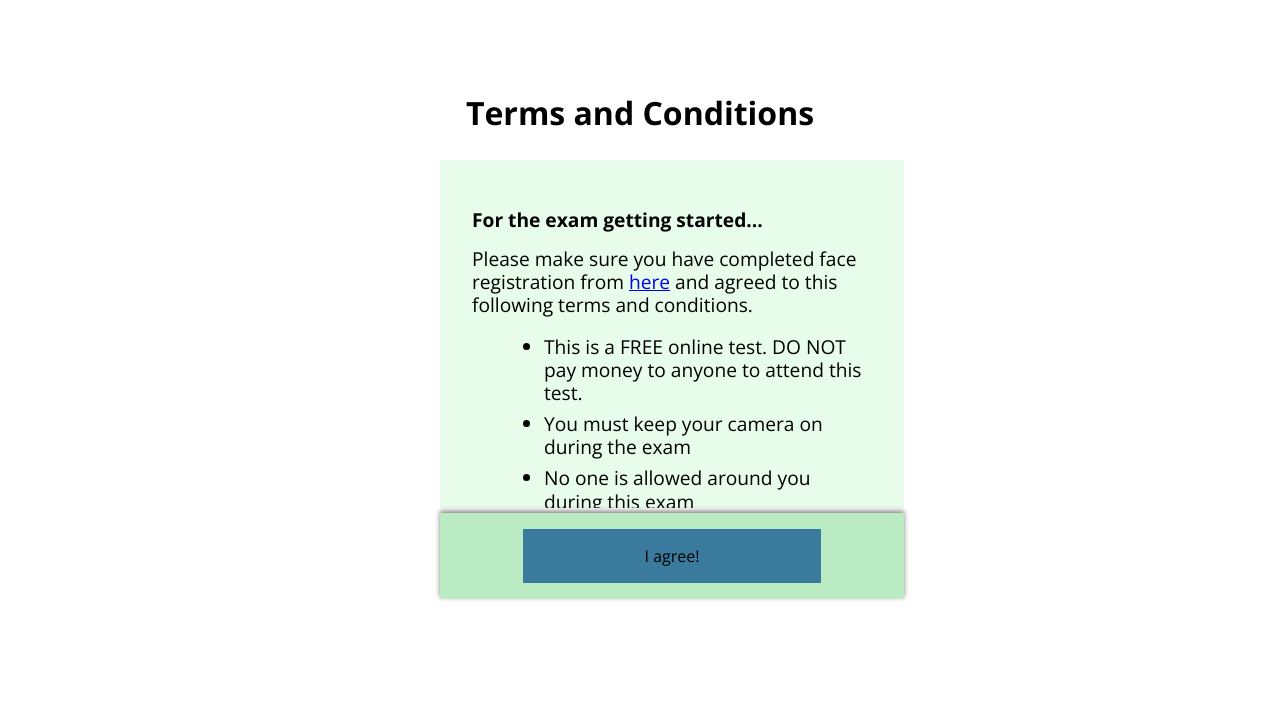
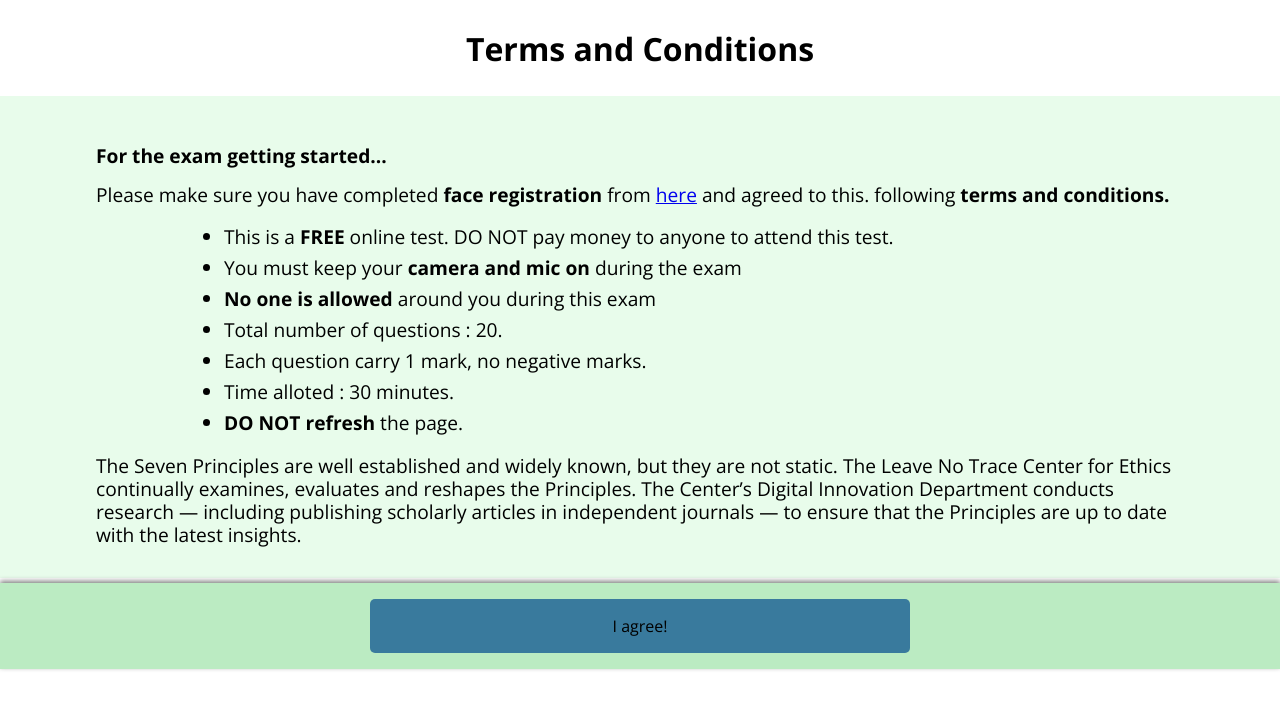
Before and after one commit to Adnanrobi/hrgini_instructionModule, a React (Create React App) app: page / in a window 1280 px wide. Shown: the top 708 px of the page. Built offline with nearby package versions, Linux system fonts and the light colour scheme.

Commit message:
optimized video feed

```diff
--- a/package.json
+++ b/package.json
@@ -5,6 +5,7 @@
   "dependencies": {
     "@emotion/react": "^11.9.0",
     "@emotion/styled": "^11.8.1",
+    "@material-ui/core": "^4.12.4",
     "@mui/icons-material": "^5.8.2",
     "@mui/material": "^5.8.2",
     "@mui/styled-engine-sc": "^5.8.0",
@@ -15,8 +16,11 @@
     "react": "^18.1.0",
     "react-dom": "^18.1.0",
     "react-icons": "^4.4.0",
+    "react-router-dom": "^6.3.0",
     "react-scripts": "5.0.1",
+    "react-webcam": "^7.0.1",
     "styled-components": "^5.3.5",
+    "sweetalert": "^2.1.2",
     "web-vitals": "^2.1.4"
   },
   "scripts": {
--- a/src/App.js
+++ b/src/App.js
@@ -1,17 +1,26 @@
-import './App.css';
-import AnsweredQst from './Components/AnsweredQst/AnsweredQst';
-import ExamInfo from './Components/ExamInfo/ExamInfo';
-import Navbar from './Components/Navbar';
+import React, { Component }  from 'react';
+import "./App.css";
+import { BrowserRouter as Router, Routes, Route } from "react-router-dom";
+import AnsweredQst from "./Components/AnsweredQst/AnsweredQst";
+import ExamInfo from "./Components/ExamInfo/ExamInfo";
+//import Navbar from "./Components/Navbar";
 import Sidebar from "./Components/Sidebar";
-import QstList from './Components/QstList/QstList';
-import VideoFeed from './Components/VideoFeed/VideoFeed';
+import QstList from "./Components/QstList/QstList";
+import VideoFeed from "./Components/VideoFeed/VideoFeed";
 import Terms from "./Components1/termsConditions";
+//import Exam from "./Components1/examPage";
+import Reg from "./Components1/registration";
 
 function App() {
   return (
-    <div className="App">
-      {/* <div className="App__body">
-        <div className="App__left" >
+    <Router>
+      <Routes>
+        <Route path="/" element={<Terms />} />
+        <Route
+          path="/exam"
+          element={
+            <div className="App__body">
+              <div className="App__left">
                 <VideoFeed />
                 <AnsweredQst />
               </div>
@@ -19,9 +28,12 @@ function App() {
                 <ExamInfo />
                 <QstList />
               </div>
-      </div> */}
-      <Terms/>
             </div>
+          }
+        />
+        <Route path="/registration" element={<Reg />} />
+      </Routes>
+    </Router>
   );
 }
 
--- a/src/Components/AnsweredQst/AnsweredQst.css
+++ b/src/Components/AnsweredQst/AnsweredQst.css
@@ -1,6 +1,6 @@
 .AnsweredQst__{
     position: sticky;
-    top:13rem;
+    top:10rem;
 }
 
 .AQ__top{
--- /dev/null
+++ b/src/Components/CameraAccess/CameraAccess.css
@@ -0,0 +1,10 @@
+video {
+    width: 100%;
+    max-width: 100%;
+    height: auto;
+    border-radius: 0.8rem;
+}
+
+*{
+    border: 1rem black;
+}
--- a/src/Components/VideoFeed/VideoFeed.css
+++ b/src/Components/VideoFeed/VideoFeed.css
@@ -1,9 +1,7 @@
 .VideoFeed{
-    background-color: black;
-    height: 12rem;
-    width: 16rem;
+    max-height: 12rem;
+    max-width: 16rem;
     border-radius:1rem;
-    margin-top: 0.3rem;
     position: sticky;
     top: 0;
 }
--- a/src/Components/VideoFeed/VideoFeed.js
+++ b/src/Components/VideoFeed/VideoFeed.js
@@ -1,10 +1,11 @@
 import React from 'react';
 import './VideoFeed.css';
+import CameraAccess from '../CameraAccess/CameraAccess';
 
 function VideoFeed() {
   return (
     <div className="VideoFeed">
-
+      <CameraAccess />
     </div>
   )
 }
--- /dev/null
+++ b/src/Components1/registration.js
@@ -0,0 +1,9 @@
+import React from 'react'
+
+function registration() {
+  return (
+    <div>registration now!!!!!!!!!</div>
+  )
+}
+
+export default registration
--- a/src/Components1/termsConditions.css
+++ b/src/Components1/termsConditions.css
@@ -1,8 +1,10 @@
 .section {
   background: white;
-  padding: 4rem;
+  /* margin-left: 20rem; */
   display: grid;
   place-items: center;
+  width: 100%;
+  max-height: 70%;
 }
 
 .terms_header {
@@ -13,28 +15,32 @@
 
 .terms {
   background-color: #e8fceb;
-  width: 400px;
-  height: 300px;
-  overflow: auto;
+  /* overflow: auto; */
   padding: 2rem 2rem 1rem;
-  max-width: 1200px;
+  /* max-width: 1200px; */
   font-size: 1.3rem;
   line-height: 1.2;
 }
 .terms > h2 {
   font-size: 1.2rem;
   font-weight: bold;
+  padding-left: 4rem;
+  padding-right: 4rem;
 }
 
 .terms > p {
   margin: 1rem 0;
   font-size: 1.2rem;
+  padding-left: 4rem;
+  padding-right: 4rem;
 }
 
 .terms > ul {
   margin-left: 2rem;
   list-style: disc;
   font-size: 1.2rem;
+  padding-left: 10rem;
+  padding-right: 10rem;
 }
 
 .terms > ul > li {
@@ -44,7 +50,7 @@
 
 .terms_container {
   display: grid;
-  width: 400px;
+  width: 100%;
   margin: auto;
 }
 .btn_container {
@@ -60,11 +66,34 @@
 
 .btn_accept {
   all: unset;
-  width: 60%;
+  width: 40%;
   display: inline-block;
   text-align: center;
-  background-color: #397A9D;
+  background-color: #397a9d;
   padding: 1rem 1.5rem;
-  transition: all 250ms ease-in-out;
+  transition: all 0.25s ease-in;
   opacity: 1;
+  cursor: pointer;
+  border-radius: 5px;
 }
+
+.btn_reject {
+  all: unset;
+  width: 40%;
+  display: inline-block;
+  text-align: center;
+  background-color: #397a9d;
+  padding: 1rem 1.5rem;
+  transition: all 0.25s ease-in;
+  opacity: 0.6;
+  border-radius: 5px;
+}
+
+.btn_accept:hover {
+  width: 42%;
+  height: 50%;
+}
+
+button:disabled {
+  opacity: 0.5;
+}
--- a/src/Components1/termsConditions.js
+++ b/src/Components1/termsConditions.js
@@ -1,37 +1,53 @@
-import React, { useEffect, useState } from 'react';
+import React, { useEffect, useState } from "react";
+import { Link, useNavigate } from "react-router-dom";
 import "./termsConditions.css";
+import swal from 'sweetalert';
 
 function TermsConditions() {
-  const [registered, setRegistered] = useState(false);
+  const navigate = useNavigate();
+  const [registered, setRegistered] = useState(true);
   const [playing, setPlaying] = useState(false);
+  const [showAlert, setShowAlert] = useState(false);
 
   const agreeClickHandler = () => {
+    console.log("Clicked");
+    if (!registered) {
+      setShowAlert(true);
+    }
+    else if (registered && playing && !showAlert) {
+      navigate("/exam")
+    }
 
-    if(registered===false)
-
-
+    else {
       setPlaying(true);
       navigator.getUserMedia(
         {
           video: true,
+          audio: true,
         },
         (stream) => {
-				let video = document.getElementsByClassName('app__videoFeed')[0];
+          let video = document.getElementsByClassName("app__videoFeed")[5];
           if (video) {
             video.srcObject = stream;
           }
         },
         (err) => console.error(err)
       );
-    // {registered?console.log("clicked"):alert("Register First")};
-    {playing?console.log("playing"):alert("Turn on your camera and microphone")}
+      {
+        playing
+          ?
+          console.log("playing")
+          :
+          swal({text:"You must turn on your camera and microphone",icon: "warning",dangerMode: true})
       }
+    }
+  };
 
   useEffect(() => {
-    {registered?console.log("clicked"):alert("Register First")};
-  },
-  []
-  )
+    {
+      showAlert && swal({text:"Register First",icon: "warning",dangerMode: true});
+    }
+  });
 
   return (
     <div>
@@ -41,19 +57,26 @@ function TermsConditions() {
           <div className="terms">
             <h2>For the exam getting started...</h2>
             <p>
-              Please make sure you have completed face registration from <a href="https://faceRegistration">here</a> and agreed to this following terms and conditions.
+              Please make sure you have completed <b>face registration</b> from <Link to="/registration">here</Link> and agreed to this.
+              following <b>terms and conditions.</b>
             </p>
             <ul>
               <li>
-                This is a FREE online test. DO NOT pay money to anyone to attend
-                this test.
+                This is a <b>FREE</b> online test. DO NOT pay money to anyone to
+                attend this test.
               </li>
-              <li>You must keep your camera on during the exam</li>
-              <li>No one is allowed around you during this exam </li>
+              <li>
+                You must keep your <b>camera and mic on</b> during the exam
+              </li>
+              <li>
+                <b>No one is allowed</b> around you during this exam{" "}
+              </li>
               <li>Total number of questions : 20.</li>
               <li>Each question carry 1 mark, no negative marks.</li>
               <li>Time alloted : 30 minutes.</li>
-              <li>DO NOT refresh the page.</li>
+              <li>
+                <b>DO NOT refresh</b> the page.
+              </li>
             </ul>
             <p>
               The Seven Principles are well established and widely known, but
@@ -66,11 +89,15 @@ function TermsConditions() {
             </p>
           </div>
           <div className="btn_container">
-            <button className="btn_accept"
-            //disabled={!registered}
-            onClick={agreeClickHandler}>
+            {registered ? (
+              <button className="btn_accept" onClick={agreeClickHandler}>
                 I agree!
               </button>
+            ) : (
+              <button className="btn_reject" onClick={agreeClickHandler} disabled>
+                I agree!
+              </button>
+            )}
           </div>
         </div>
       </div>
@@ -78,130 +105,3 @@ function TermsConditions() {
   );
 }
 export default TermsConditions;
-
-
-// $(<div>
-        //     <section>
-        //         <h2 class="terms-header">Terms and Conditions</h2>
-        //         <div class="terms-container">
-        //             <div class="terms">
-        //                 <h2>For the exam getting started...</h2>
-        //                 <p>
-        //                     Please agree to these terms for ensuring fair examination
-        //                     environment
-        //                 </p>
-        //                 <ul>
-        //                     <li>
-        //                         This is a FREE online test. DO NOT pay money to anyone to attend
-        //                         this test.
-        //                     </li>
-        //                     <li>You must keep your camera on during the exam</li>
-        //                     <li>No one is allowed around you during this exam </li>
-        //                     <li>Total number of questions : 20.</li>
-        //                     <li>Each question carry 1 mark, no negative marks.</li>
-        //                     <li>Time alloted : 30 minutes.</li>
-        //                     <li>DO NOT refresh the page.</li>
-        //                 </ul>
-        //                 <p>
-        //                     The Seven Principles are well established and widely known, but
-        //                     they are not static. The Leave No Trace Center for Ethics
-        //                     continually examines, evaluates and reshapes the Principles. The
-        //                     Center’s Digital Innovation Department conducts research —
-        //                     including publishing scholarly articles in independent journals —
-        //                     to ensure that the Principles are up to date with the latest
-        //                     insights.
-        //                 </p>
-        //             </div>
-        //             <div class="btn-container">
-        //                 <button class="btn-accept">I agree!</button>
-        //                 <div class="btn-message">Please read first before agreeing.</div>
-        //             </div>
-        //         </div>
-        //     </section>
-        // </div>)
-        //     .ready(function () {
-        //         const nav = document.querySelector('nav');
-        //         const header = document.querySelector('header');
-
-        //         const navObserverCallback = (watchEntry, navObserver) => {
-        //             if (!watchEntry[0].isIntersecting) {
-        //                 nav.classList.add('active');
-        //             } else {
-        //                 nav.classList.remove('active');
-        //             }
-        //         }
-
-        //         const navObserverOptions = {
-        //             rootMargin: '-110px',
-        //             threshold: 0
-        //         }
-
-        //         const navObserver = new IntersectionObserver(navObserverCallback, navObserverOptions);
-
-        //         navObserver.observe(header);
-
-        //         // card section
-
-        //         const cards = document.querySelectorAll('.card');
-
-        //         // card callback function
-        //         const cardObserverCallback = (cardsToWatch, cardObserver) => {
-        //             cardsToWatch.forEach(cardToWatch => {
-        //                 if (cardToWatch.isIntersecting) {
-        //                     cardToWatch.target.classList.add('fade');
-        //                     cardObserver.unobserve(cardToWatch.target);
-        //                 }
-        //             })
-        //         }
-
-        //         //card options
-        //         const cardObserverOptions = {
-        //             threshold: .5
-        //         }
-
-        //         //card observer
-
-        //         const cardObserver = new IntersectionObserver(cardObserverCallback, cardObserverOptions);
-
-        //         //card observer on cards
-        //         cards.forEach(card => {
-        //             cardObserver.observe(card);
-        //         })
-
-        //         // Terms and Conditions
-
-        //         // query selectors
-        //         const lastTermsElement = document.querySelector('.terms p:last-child');
-        //         const acceptBtn = document.querySelector('.btn-accept');
-
-        //         // callback function
-        //         const termsObserverCallback = (lastP, termsObserver) => {
-        //             if (lastP[0].isIntersecting) {
-        //                 acceptBtn.classList.add('enabled');
-        //                 acceptBtn.focus();
-        //                 termsObserver.unobserve(lastTermsElement);
-        //             };
-        //         }
-
-        //         // options
-        //         const termsObserverOptions = {
-        //             threshold: 1
-        //         }
-
-        //         // observer
-        //         const termsObserver = new IntersectionObserver(termsObserverCallback, termsObserverOptions);
-
-        //         // call the observer
-        //         termsObserver.observe(lastTermsElement);
-
-        //         // eventlistner
-        //         acceptBtn.addEventListener('click', function (e) {
-        //             if (!e.target.classList.contains('enabled')) {
-        //                 const btnMessage = document.querySelector('.btn-message');
-        //                 btnMessage.classList.add('visible');
-        //                 setTimeout(function () {
-        //                     btnMessage.classList.remove('visible');
-        //                 }, '2000');
-        //             };
-        //         })
-        //     }))}
```
Also changed, not shown: src/Components/CameraAccess/CameraAccess.js (added, +48 -0 lines), src/Components/CameraAccess/CameraAccess1.js (added, +42 -0 lines), 1 other file (tests, documents, lock files or other folders). Lines whose indentation alone changed are shown as unchanged.
